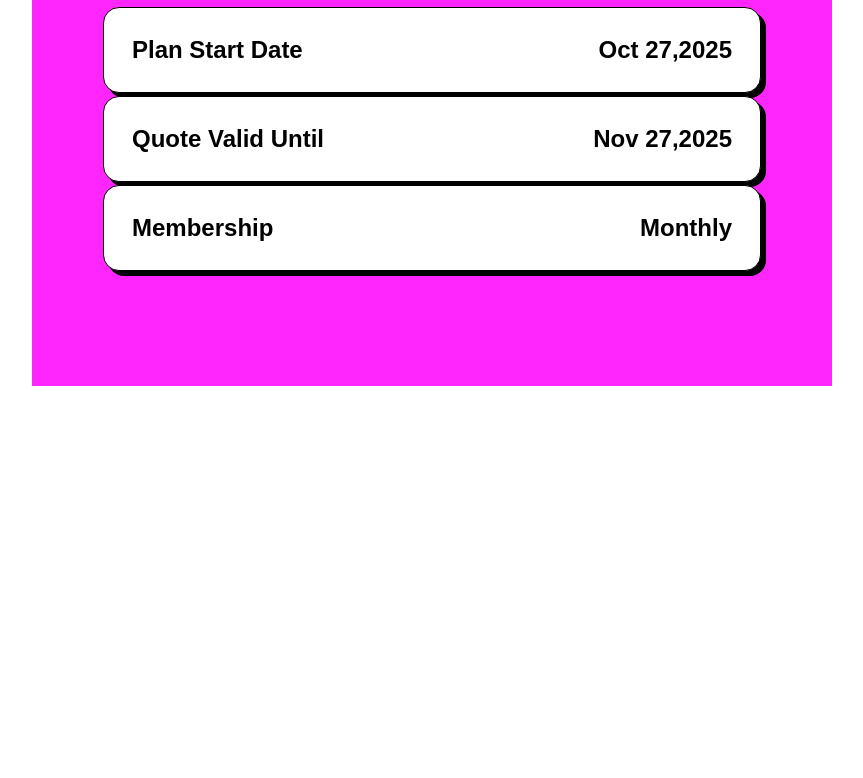
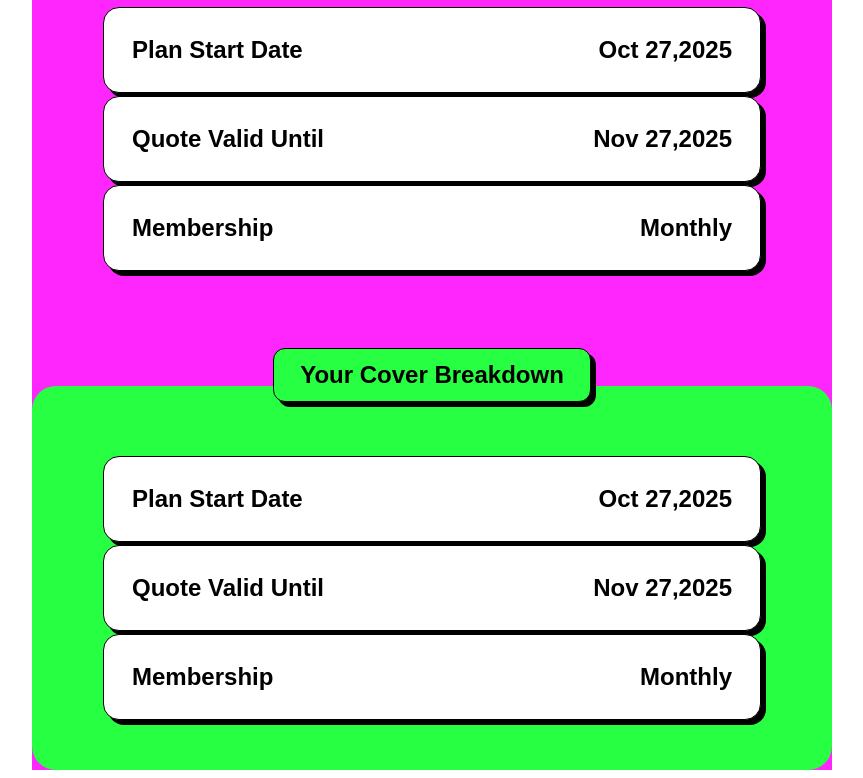
Before and after one commit to talhaiftikhar12549/Life-without-lemon-email-template, a plain HTML site: page index.html in a window 1280 px wide. Shown: the part 1782-2560 px from the top of the page, without its empty margins (208-1071 px from the left). Before the commit the page ends 2176 px from the top, so only its background shows below. Drawn offline with Linux system fonts and the light colour scheme.

Commit message:
added your cover breakdown

```diff
--- a/index.html
+++ b/index.html
@@ -542,6 +542,163 @@
         </div>
       </section>
       <!-- Accident Skiness Section -->
+      <!-- Cover Breakdown Section -->
+      <section
+        style="
+          display: flex;
+          flex-direction: column;
+          align-items: center;
+          padding: 70px 0px 50px 0px;
+          position: relative;
+          border-radius: 24px;
+          background-color: #27ff42;
+        "
+      >
+        <div
+          style="
+            display: flex;
+            flex-direction: column;
+            align-items: center;
+            border: solid 1px #000;
+            padding: 12px 26px;
+            position: absolute;
+            top: -10%;
+            border-radius: 12px;
+            background-color: #27ff42;
+            box-shadow: 5px 5px 0px 0px #000000;
+          "
+        >
+          <h2
+            style="
+              margin: 0;
+              font-size: 24px;
+              font-weight: 700;
+              color: #000;
+              font-family: 'League Spartan', sans-serif;
+            "
+          >
+             Your Cover Breakdown
+          </h2>
+
+        </div>
+        <div
+          style="
+            display: flex;
+            flex-direction: column;
+            align-items: center;
+            justify-content: center;
+            width: 75%;
+            gap: 3px;
+          "
+        >
+          <div
+            style="
+              padding: 28px;
+              display: flex;
+              border-radius: 16px;
+              width: 100%;
+              justify-content: space-between;
+              background-color: #fff;
+              box-shadow: 5px 5px 0px 0px #000000;
+              border: solid 1px #000;
+            "
+          >
+            <p
+              style="
+                margin: 0;
+                font-size: 24px;
+                font-weight: 600;
+                color: #000;
+                font-family: 'League Spartan', sans-serif;
+              "
+            >
+              Plan Start Date
+            </p>
+            <p
+              style="
+                margin: 0;
+                font-size: 24px;
+                font-weight: 600;
+                color: #000;
+                font-family: 'League Spartan', sans-serif;
+              "
+            >
+              Oct 27,2025
+            </p>
+          </div>
+          <div
+            style="
+              padding: 28px;
+              display: flex;
+              border-radius: 16px;
+              width: 100%;
+              justify-content: space-between;
+              background-color: #fff;
+              box-shadow: 5px 5px 0px 0px #000000;
+              border: solid 1px #000;
+            "
+          >
+            <p
+              style="
+                margin: 0;
+                font-size: 24px;
+                font-weight: 600;
+                color: #000;
+                font-family: 'League Spartan', sans-serif;
+              "
+            >
+              Quote Valid Until
+            </p>
+            <p
+              style="
+                margin: 0;
+                font-size: 24px;
+                font-weight: 600;
+                color: #000;
+                font-family: 'League Spartan', sans-serif;
+              "
+            >
+              Nov 27,2025
+            </p>
+          </div>
+          <div
+            style="
+              padding: 28px;
+              display: flex;
+              border-radius: 16px;
+              width: 100%;
+              justify-content: space-between;
+              background-color: #fff;
+              box-shadow: 5px 5px 0px 0px #000000;
+              border: solid 1px #000;
+            "
+          >
+            <p
+              style="
+                margin: 0;
+                font-size: 24px;
+                font-weight: 600;
+                color: #000;
+                font-family: 'League Spartan', sans-serif;
+              "
+            >
+              Membership
+            </p>
+            <p
+              style="
+                margin: 0;
+                font-size: 24px;
+                font-weight: 600;
+                color: #000;
+                font-family: 'League Spartan', sans-serif;
+              "
+            >
+              Monthly
+            </p>
+          </div>
+        </div>
+      </section>
+      <!-- Cover Breakdown Section -->
     </main>
   </body>
 </html>
```
